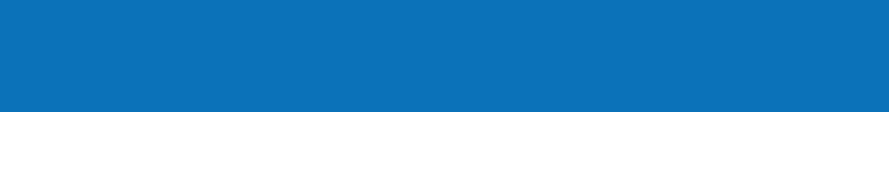
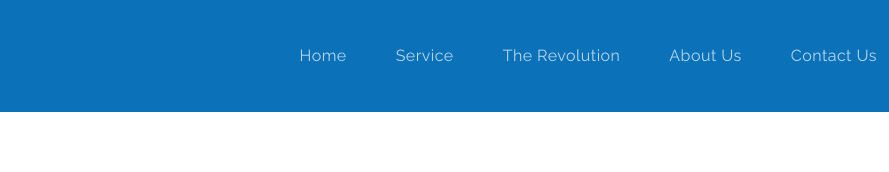
Before and after one commit to suthicha/material-ui-react, a React app: page / in a window 1280 px wide. Shown: the full height of the page, 391-1280 px from the left. Built offline with nearby package versions, Linux system fonts and the light colour scheme.

Commit message:
Example tabs is done

```diff
--- a/public/index.html
+++ b/public/index.html
@@ -14,7 +14,7 @@
       manifest.json provides metadata used when your web app is installed on a
       user's mobile device or desktop. See https://developers.google.com/web/fundamentals/web-app-manifest/
     -->
-    <link rel="stylesheet" href="https://fonts.googleapis.com/css?family=Roboto:300,400,500,700&display=swap" />
+    <link rel="stylesheet" href="https://fonts.googleapis.com/css?family=Pacifico|Raleway:100,400,400i,700|Roboto:300,400,500,700&display=swap" />
     <link rel="stylesheet" href="https://fonts.googleapis.com/icon?family=Material+Icons" />
 
     <!--
--- a/src/components/ui/Header.js
+++ b/src/components/ui/Header.js
@@ -3,8 +3,10 @@ import AppBar from "@material-ui/core/AppBar";
 import ToolBar from "@material-ui/core/ToolBar";
 import useScrollTrigger from "@material-ui/core/useScrollTrigger";
 import { makeStyles } from "@material-ui/styles";
+import Tabs from "@material-ui/core/Tabs";
+import Tab from "@material-ui/core/Tab";
 
-import logo from '../../assets/logo.svg';
+import logo from "../../assets/logo.svg";
 
 function ElevationScroll(props) {
   const { children, window } = props;
@@ -23,10 +25,18 @@ function ElevationScroll(props) {
 const useStyles = makeStyles((theme) => ({
   toolbarMargin: {
     ...theme.mixins.toolbar,
-    marginBottom: "3em"
+    marginBottom: "3em",
   },
   logo: {
-    height: "7em"
+    height: "7em",
+  },
+  tabContainer: {
+    marginLeft: 'auto'
+  },
+  tab: {
+    ...theme.typography.tab,
+    minWidth: 10,
+    marginLeft: '25px'
   }
 }));
 
@@ -38,6 +48,13 @@ export default function Header(props) {
         <AppBar position="fixed" color="primary">
           <ToolBar disableGutters>
             <img alt="company logo" className={classes.logo} src={logo} />
+            <Tabs className={classes.tabContainer}>
+              <Tab className={classes.tab} label="Home" />
+              <Tab className={classes.tab} label="Service" />
+              <Tab className={classes.tab} label="The Revolution" />
+              <Tab className={classes.tab} label="About Us" />
+              <Tab className={classes.tab} label="Contact Us" />
+            </Tabs>
           </ToolBar>
         </AppBar>
       </ElevationScroll>
--- a/src/components/ui/Theme.js
+++ b/src/components/ui/Theme.js
@@ -1,7 +1,7 @@
-import { createMuiTheme } from '@material-ui/core/styles';
+import { createMuiTheme } from "@material-ui/core/styles";
 
-const aekeBlue = '#0B72B9';
-const aekeOrange = '#FFBA60';
+const aekeBlue = "#0B72B9";
+const aekeOrange = "#FFBA60";
 
 export default createMuiTheme({
   palette: {
@@ -10,15 +10,18 @@ export default createMuiTheme({
       orange: `${aekeOrange}`,
     },
     primary: {
-            main: `${aekeBlue}`
+      main: `${aekeBlue}`,
     },
     secondary: {
-            main: `${aekeOrange}`
-        }
+      main: `${aekeOrange}`,
+    },
   },
   typography: {
-        h3: {
-            fontWeight: 300
-        }
-    }
-})
+    tab: {
+      fontFamily: "Raleway",
+      fontWeight: "400",
+      fontSize: "1rem",
+      textTransform: "none",
+    },
+  },
+});
```
Also changed, not shown: 1 other file. Lines whose indentation alone changed are shown as unchanged.
